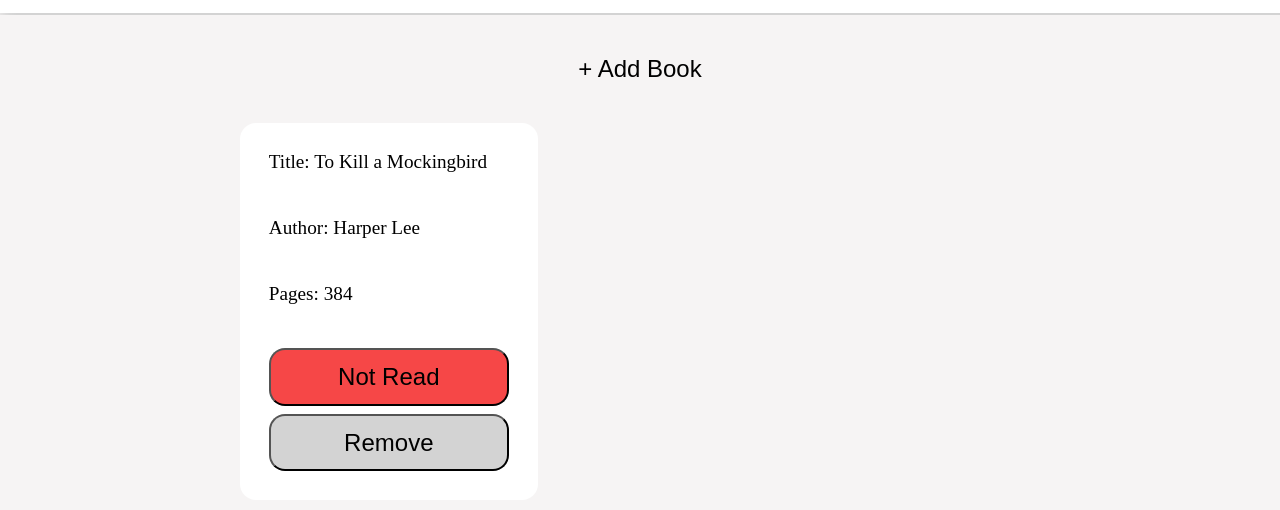
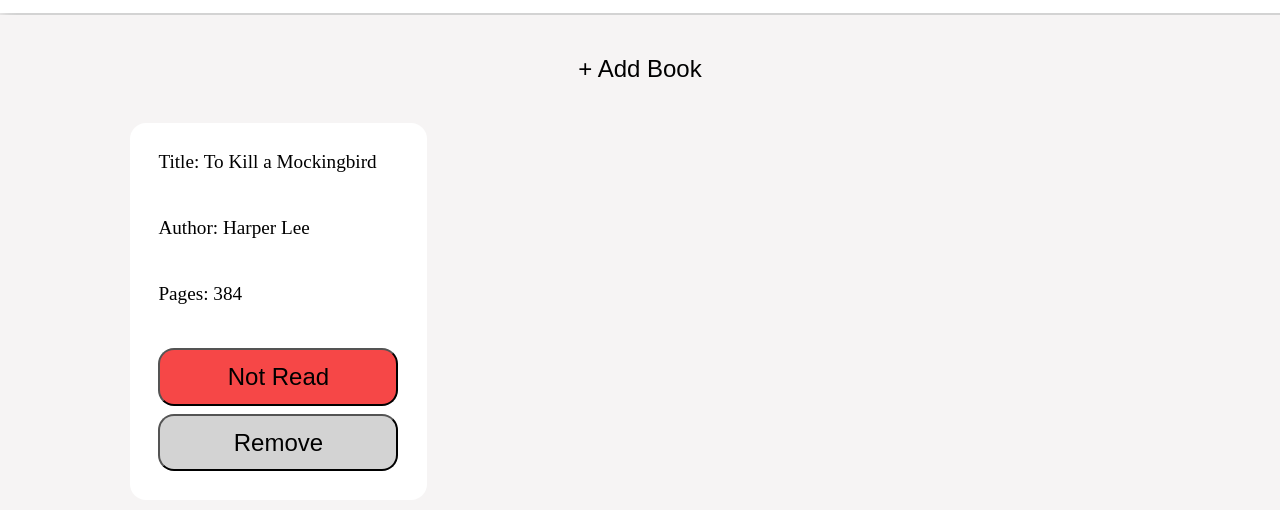
Before and after one commit to whuang1101/Library, a plain HTML site: page index.html in a window 1280 px wide. Shown: the part 82-592 px from the top of the page. Drawn offline with Linux system fonts and the light colour scheme.

Commit message:
Acutally Revert

```diff
--- a/style.css
+++ b/style.css
@@ -96,8 +96,6 @@
     grid-auto-rows: 1fr;
     grid-template-columns: 1fr 1fr 1fr ;
     grid-row: 2/3;
-    margin-left: 15rem;
-    margin-right: 15rem;
     column-gap: 4rem;
     row-gap: 4rem   ;
     overflow: auto;
```
